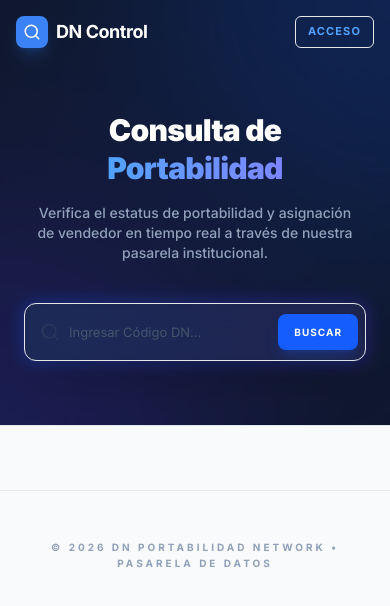
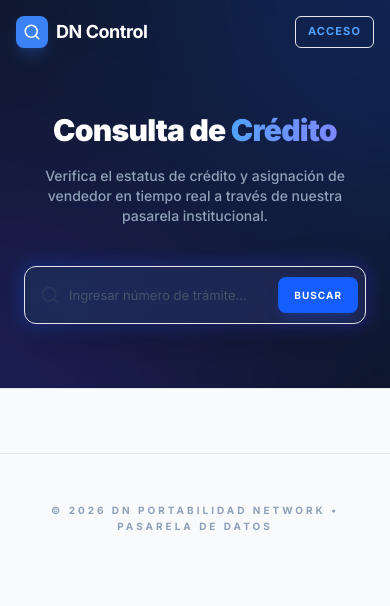
Before and after one commit to Leinerwill25/portabilidad, a Next.js app: page /search in a window 390 px wide. Shown: the top 606 px of the page. Built offline with nearby package versions, Linux system fonts and the light colour scheme.

Commit message:
fix: additional mobile responsive refinements for search input

```diff
--- a/src/app/search/page.tsx
+++ b/src/app/search/page.tsx
@@ -106,10 +106,10 @@ function SearchContent() {
             transition={{ duration: 0.6 }}
           >
             <h1 className="text-3xl lg:text-7xl font-black text-white mb-4 lg:mb-6 tracking-tight leading-tight">
-              Consulta de <span className="text-transparent bg-clip-text bg-gradient-to-r from-blue-400 to-indigo-400">Portabilidad</span>
+              Consulta de <span className="text-transparent bg-clip-text bg-gradient-to-r from-blue-400 to-indigo-400">Crédito</span>
             </h1>
             <p className="text-sm lg:text-xl text-slate-400 font-medium max-w-2xl mx-auto mb-10 lg:mb-14 px-2">
-              Verifica el estatus de portabilidad y asignación de vendedor en tiempo real a través de nuestra pasarela institucional.
+              Verifica el estatus de crédito y asignación de vendedor en tiempo real a través de nuestra pasarela institucional.
             </p>
 
             <form onSubmit={onSubmit} className="relative max-w-2xl mx-auto w-full group">
@@ -118,7 +118,7 @@ function SearchContent() {
                 <Search className="absolute left-4 lg:left-6 text-slate-500 group-focus-within:text-blue-400 transition-colors" size={20} />
                 <input
                   type="text"
-                  placeholder="Ingresar Código DN..."
+                  placeholder="Ingresar número de trámite..."
                   value={query}
                   onChange={(e) => setQuery(e.target.value)}
                   className="w-full bg-[#1e293b]/50 backdrop-blur-xl border border-white/10 text-white rounded-xl pl-11 lg:pl-16 pr-24 lg:pr-36 py-4 lg:py-6 text-[15px] lg:text-2xl focus:outline-none focus:border-blue-500/50 transition-all placeholder:text-slate-600 placeholder:text-[13px] lg:placeholder:text-lg shadow-2xl"
@@ -233,7 +233,7 @@ function SearchResultCard({ result, index }: { result: SearchResult, index: numb
           </div>
           <div className="grid grid-cols-1 md:grid-cols-2 gap-x-12 gap-y-0.5 lg:gap-y-1">
             <DetailRow label="FECHA DE CITA" value={result.row['FECHA DE LA CITA']} icon={<Calendar size={14} />} />
-            <DetailRow label="CÓDIGO DN" value={result.row['DN']} icon={<Hash size={14} />} highlight />
+            <DetailRow label="NÚMERO DE TRÁMITE" value={result.row['DN']} icon={<Hash size={14} />} highlight />
             <DetailRow label="TITULAR" value={result.row['NOMBRE']} icon={<User size={14} />} />
             <DetailRow label="CURP OFICIAL" value={result.row['CURP']} icon={<Shield size={14} />} mono />
             <DetailRow label="TIPO CRÉDITO" value={result.row['TIPO DE CREDITO']} icon={<CreditCard size={14} />} />
```
